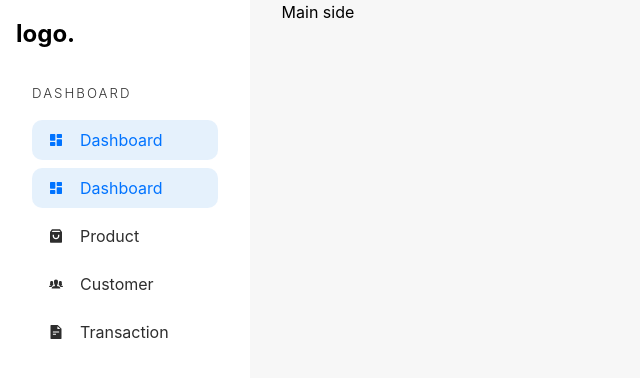
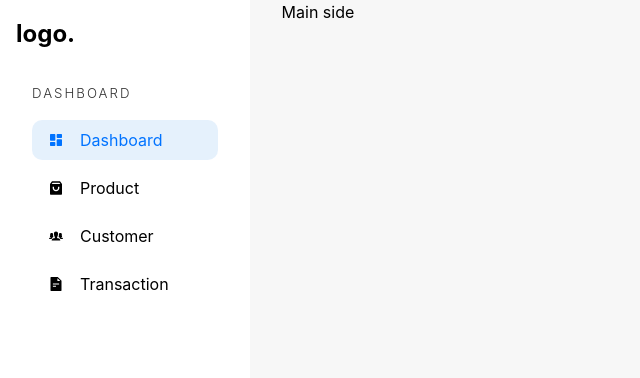
Before and after one commit to manish50kumar/admin-dashboard, a React (Vite) app: page /admin/dashboard in a window 1280 px wide. Shown: the top 378 px of the page, without its empty margins (0-640 px from the left). Built offline with nearby package versions, Linux system fonts and the light colour scheme.

Commit message:
Clean code of Admin sidebar

```diff
--- a/src/components/AdminSidebar.tsx
+++ b/src/components/AdminSidebar.tsx
@@ -21,37 +21,25 @@ const AdminSidebar = () => {
             Icon={RiDashboardFill}
             location={location}
           />
-          <li style={
-              {
-                 backgroundColor:location.pathname.includes("/admin/dashboard") ? "rgba(0,115,225,0.1)" : "white"
-              }
-            }
-          >
-            <Link to={"/admin/dashboard"} style={{
-              color: location.pathname.includes("/admin/dashboard") ? "rgb(0,115,255)" : "black"
-            }} >
-              <RiDashboardFill/>
-              Dashboard
-              </Link >
-        </li>
-          <li>
-            <Link to={"/admin/product"}>
-              <RiShoppingBag3Fill/>
-              Product
-              </Link >
-        </li>
-          <li>
-            <Link to={"/admin/customer"}>
-              <IoIosPeople/>
-              Customer
-              </Link >
-        </li>
-          <li>
-            <Link to={"/admin/transaction"}>
-              <AiFillFileText/>
-              Transaction
-              </Link >
-        </li>
+          <Li
+            url="/admin/product"
+            text="Product"
+            Icon={RiShoppingBag3Fill}
+            location={location}
+          />
+          <Li
+            url="/admin/customer"
+            text="Customer"
+            Icon={IoIosPeople}
+            location={location}
+          />
+          <Li
+            url="/admin/transaction"
+            text="Transaction"
+            Icon={AiFillFileText}
+            location={location}
+          />
+
 
 
 
```
